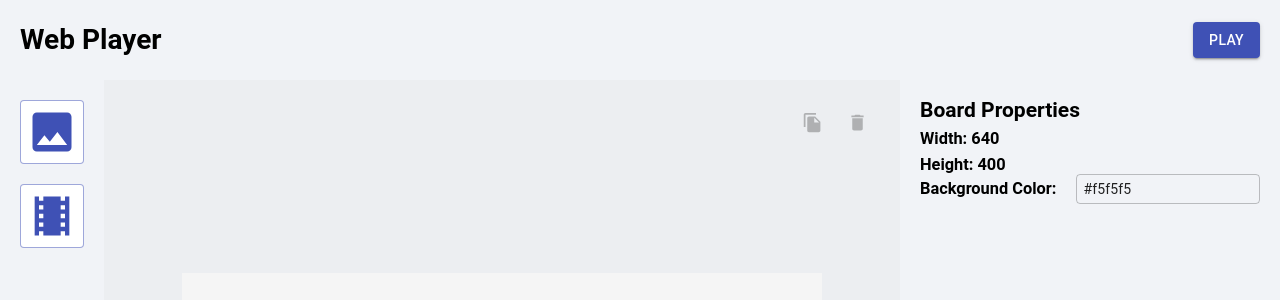
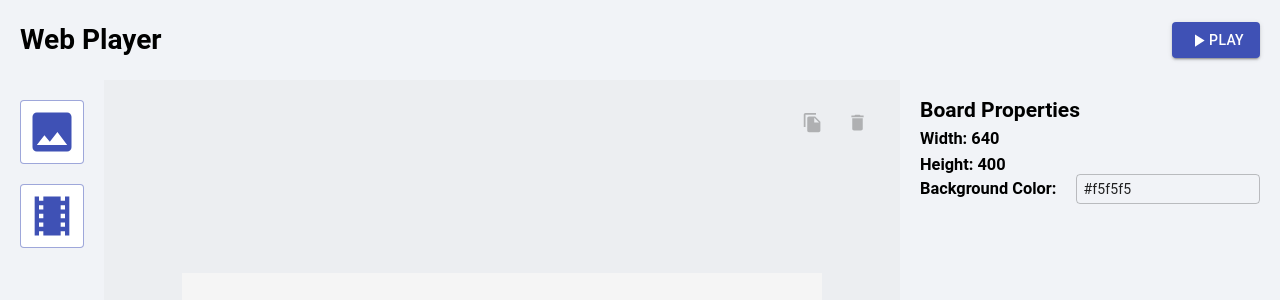
Before and after one commit to MuJungHo/web-signage, a React app: page / in a window 1280 px wide. Shown: the top 300 px of the page. Built offline with nearby package versions, Linux system fonts and the light colour scheme.

Commit message:
[修正] 首頁路徑

```diff
--- a/package.json
+++ b/package.json
@@ -2,7 +2,7 @@
   "name": "web-signage",
   "version": "0.0.1",
   "private": true,
-  "homepage": "https://mujungho.github.io/web-signage",
+  "homepage": "./",
   "devDependencies": {
     "@svgr/cli": "^5.4.0",
     "enzyme": "^3.11.0",
--- a/src/components/Header.js
+++ b/src/components/Header.js
@@ -3,6 +3,7 @@ import {
   Button,
 } from '@material-ui/core'
 import Player from './Player'
+import PlayArrowIcon from '@material-ui/icons/PlayArrow';
 export default ({ layers, board }) => {
   const [isDialogOpen, setDialogOpen] = React.useState(false)
   return (
@@ -15,7 +16,7 @@ export default ({ layers, board }) => {
     }}>
       <h1>Web Player</h1>
       <div style={{ flex: 1 }}></div>
-      <Button variant="contained" color="primary" onClick={() => setDialogOpen(true)}>Play</Button>
+      <Button variant="contained" color="primary" onClick={() => setDialogOpen(true)}><PlayArrowIcon/>Play</Button>
       <Player isDialogOpen={isDialogOpen} setDialogOpen={setDialogOpen} layers={layers} board={board}/>
     </div>
   )
```
Also changed, not shown: 1 other file (tests, documents, lock files or other folders).
